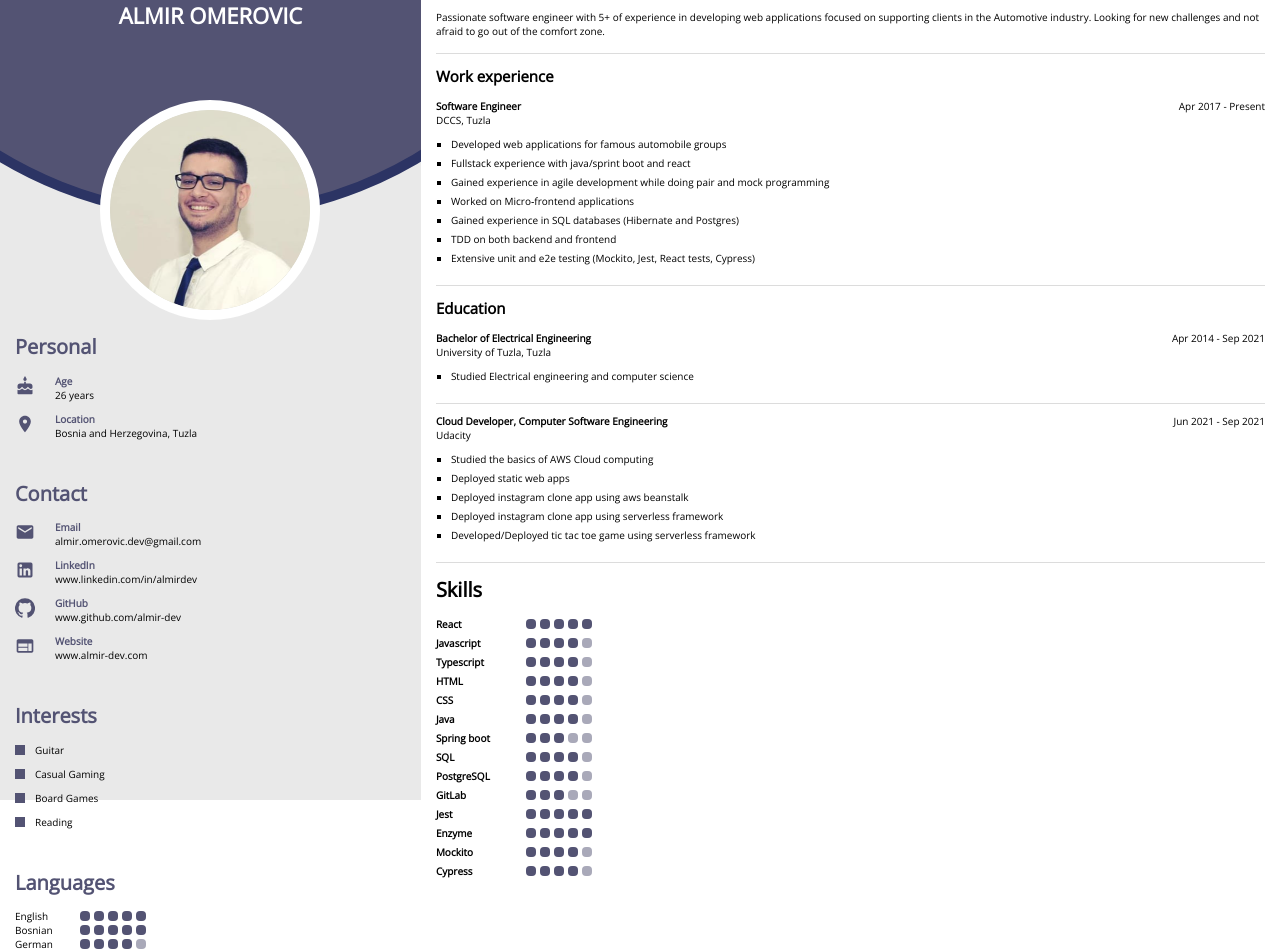
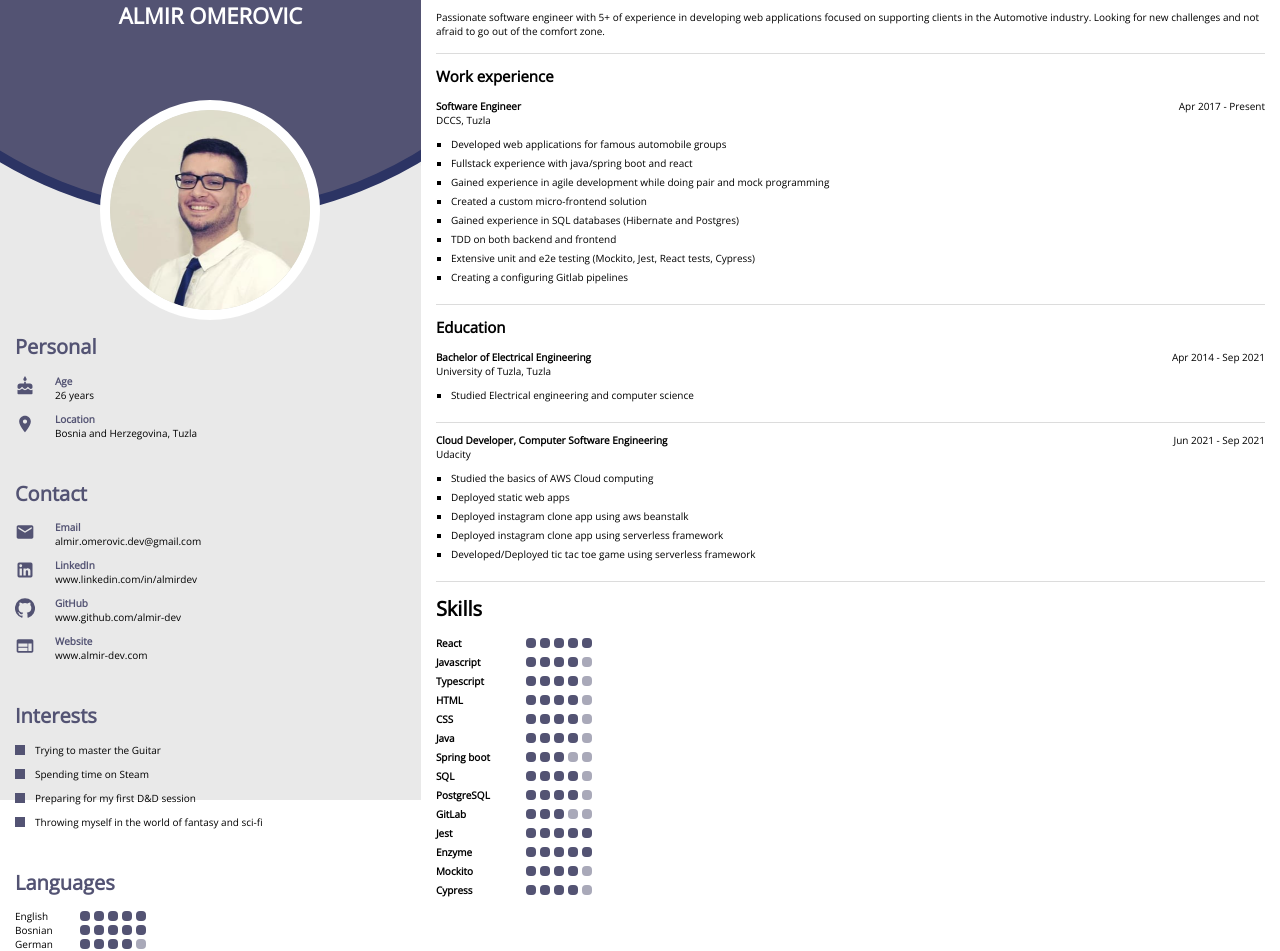
Before and after one commit to almir-dev/cv, a React (Create React App) app: page / in a window 1280 px wide. Built offline with nearby package versions, Linux system fonts and the light colour scheme.

Commit message:
updating for apple

```diff
--- a/src/components/cv/advanced/Advanced.tsx
+++ b/src/components/cv/advanced/Advanced.tsx
@@ -29,12 +29,13 @@ export function DccsExperience() {
       <p>
         <ul className={styles.regularUl}>
           <li>Developed web applications for famous automobile groups</li>
-          <li>Fullstack experience with java/sprint boot and react</li>
+          <li>Fullstack experience with java/spring boot and react</li>
           <li>Gained experience in agile development while doing pair and mock programming</li>
-          <li>Worked on Micro‑frontend applications</li>
+          <li>Created a custom micro-frontend solution</li>
           <li>Gained experience in SQL databases (Hibernate and Postgres)  </li>
           <li>TDD on both backend and frontend</li>
           <li>Extensive unit and e2e testing (Mockito, Jest, React tests, Cypress)</li>
+          <li>Creating a configuring Gitlab pipelines</li>
         </ul>
       </p>
     </DescriptionItem>
--- a/src/components/cv/basic/Interests.tsx
+++ b/src/components/cv/basic/Interests.tsx
@@ -5,10 +5,10 @@ import { ListItem } from "../core/list-item/ListItem";
 export function Interests() {
   return (
     <InfoSection label={"Interests"}>
-      <ListItem label={"Guitar"} />
-      <ListItem label={"Casual Gaming"} />
-      <ListItem label={"Board Games"} />
-      <ListItem label={"Reading"} />
+      <ListItem label={"Trying to master the Guitar"} />
+      <ListItem label={"Spending time on Steam"} />
+      <ListItem label={"Preparing for my first D&D session"} />
+      <ListItem label={"Throwing myself in the world of fantasy and sci-fi"} />
     </InfoSection>
   );
 }
```
